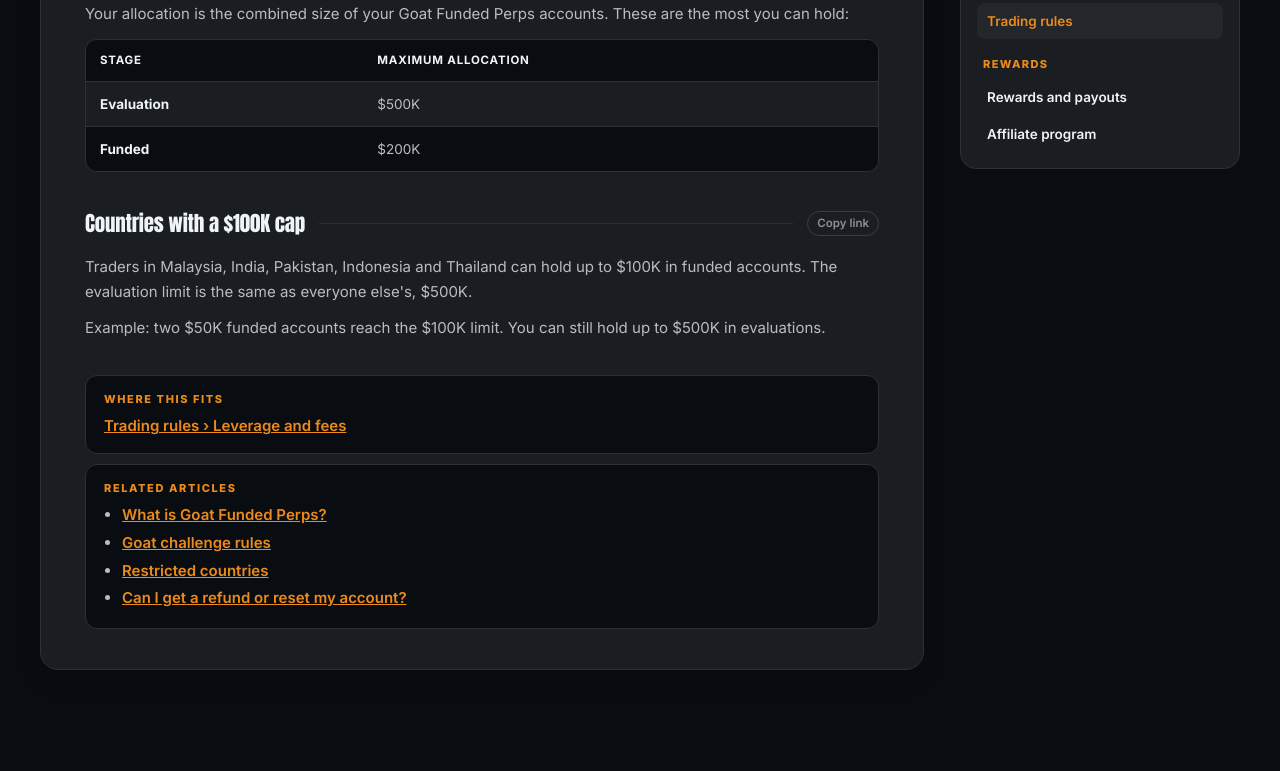
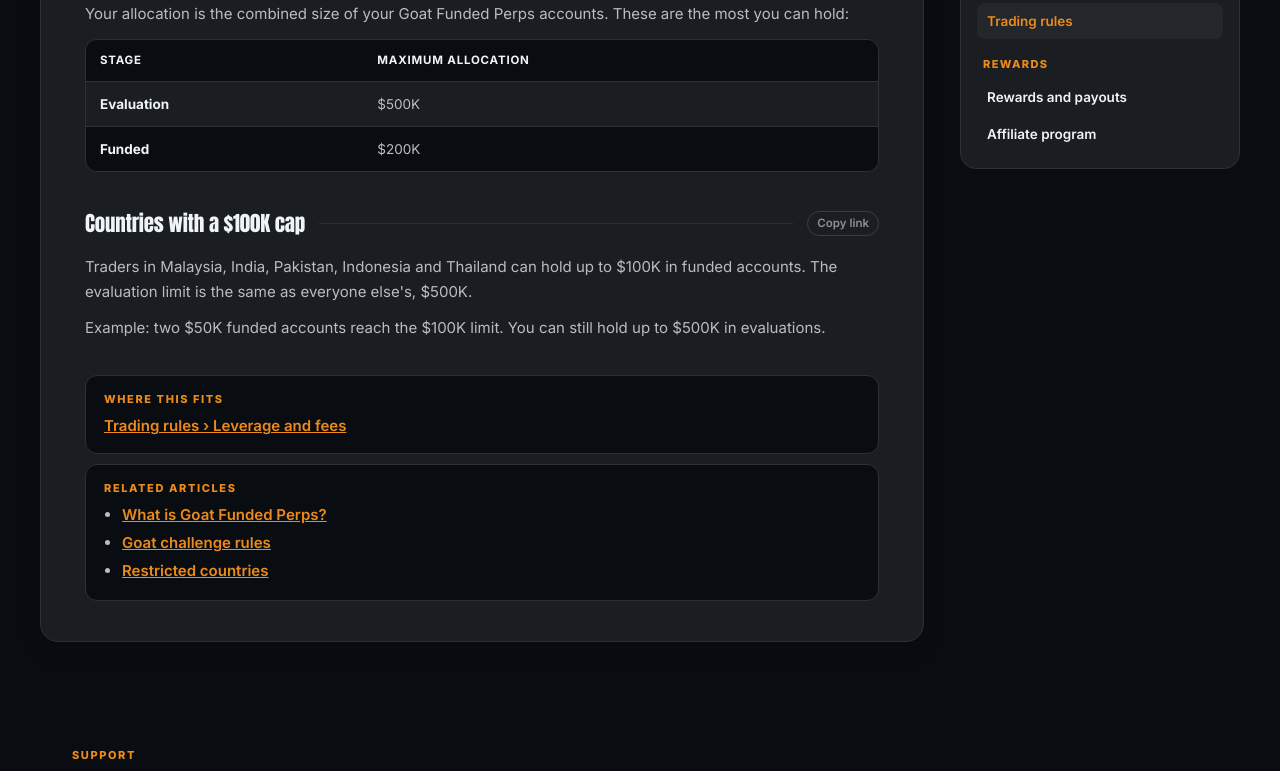
Before and after one commit to ttspjm/gfperps-help-center, a plain HTML site: page en/articles/18450652-maximum-allocation.html in a window 1280 px wide. Shown: the part 278-1049 px from the top of the page. Drawn offline with Linux system fonts and the light colour scheme.

Commit message:
Sync from Intercom 2026-11-27T19:45Z

```diff
--- a/en/articles/18450652-maximum-allocation.html
+++ b/en/articles/18450652-maximum-allocation.html
@@ -36,7 +36,7 @@
 <p>Example: two $50K funded accounts reach the $100K limit. You can still hold up to $500K in evaluations.</p>
 <div class="article-end">
 <nav class="in-tab" aria-label="Where this fits"><div class="eyebrow">Where this fits</div><p><a href="../../trading-rules.html#a-18450652">Trading rules › Leverage and fees</a></p></nav>
-<nav class="in-tab" aria-label="Related articles"><div class="eyebrow">Related articles</div><ul><li><a href="../../en/articles/18450637-what-is-goat-funded-perps">What is Goat Funded Perps?</a></li><li><a href="../../en/articles/18450642-goat-challenge-rules">Goat challenge rules</a></li><li><a href="../../en/articles/18450654-restricted-countries">Restricted countries</a></li><li><a href="../../en/articles/18451900-can-i-get-a-refund-or-reset-my-account">Can I get a refund or reset my account?</a></li></ul></nav>
+<nav class="in-tab" aria-label="Related articles"><div class="eyebrow">Related articles</div><ul><li><a href="../../en/articles/18450637-what-is-goat-funded-perps">What is Goat Funded Perps?</a></li><li><a href="../../en/articles/18450642-goat-challenge-rules">Goat challenge rules</a></li><li><a href="../../en/articles/18450654-restricted-countries">Restricted countries</a></li></ul></nav>
 </div>
 <p class="to-top"><a href="#top">Back to top</a></p>
 </main>
```
Also changed, not shown: 1 other file.
